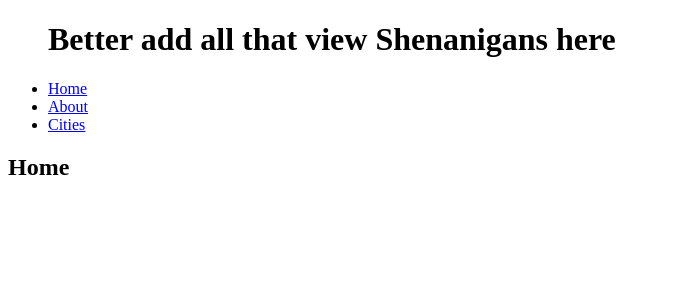
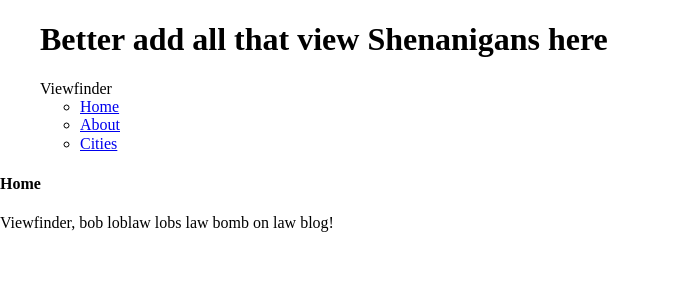
Before and after one commit to lisafaggiolo/Vuu, a React (Create React App) app in the folder client/: page /home in a window 1280 px wide. Shown: the top 300 px of the page, without its empty margins (0-677 px from the left). Built offline with nearby package versions, Linux system fonts and the light colour scheme; no server answers.

Commit message:
set up sass, divided home, about, cities and navbar into separate pages

```diff
--- a/client/package.json
+++ b/client/package.json
@@ -6,10 +6,12 @@
   "dependencies": {
     "axios": "^0.20.0",
     "classnames": "^2.2.6",
+    "normalize.css": "^8.0.1",
     "react": "^16.9.0",
     "react-dom": "^16.9.0",
     "react-router-dom": "^5.2.0",
     "react-scripts": "3.0.0",
+    "sass": "^1.27.1",
     "web-vitals": "^0.2.4"
   },
   "scripts": {
--- /dev/null
+++ b/client/src/components/About.js
@@ -0,0 +1,12 @@
+import React from 'react'
+
+const About = () => {
+  return (
+    <div className="container">
+      <h4 className="center">About</h4>
+      <p>Viewfinder is all about bob loblaw lobs law bomb on law blog!</p>
+    </div>
+  )
+}
+
+export default About;
--- a/client/src/components/App.js
+++ b/client/src/components/App.js
@@ -1,5 +1,5 @@
 import React, { useState, useEffect } from "react";
-import './App.css';
+import './App.scss';
 import Header from './Header';
 import Footer from './Footer';
 import axios from "axios";
@@ -12,6 +12,11 @@ import {
   useRouteMatch,
   useParams
 } from "react-router-dom";
+import Navbar from './Navbar';
+import Home from './Home';
+import About from './About';
+import Cities from './Cities';
+
 
 export default function App(props) {
   const [cities, setCities] = useState([]);
@@ -106,15 +111,7 @@ export default function App(props) {
       <div>
         <ul>
           <h1>Better add all that view Shenanigans here</h1>
-          <li>
-            <Link to="/">Home</Link>
-          </li>
-          <li>
-            <Link to="/about">About</Link>
-          </li>
-          <li>
-            <Link to="/cities">Cities</Link>
-          </li>
+          <Navbar />
         </ul>
 
         <Switch>
@@ -124,7 +121,7 @@ export default function App(props) {
           <Route path="/cities">
             <Cities />
           </Route>
-          <Route path="/">
+          <Route path="/home">
             <Home />
           </Route>
         </Switch>
@@ -133,49 +130,3 @@ export default function App(props) {
 
   );
 }
-function Home() {
-  return <h2>Home</h2>;
-}
-
-function About() {
-  return <h2>About</h2>;
-}
-
-function Cities() {
-  let match = useRouteMatch();
-
-  return (
-    <div>
-      <h2>Cities</h2>
-
-      <ul>
-        <li>
-          <Link to={`${match.url}/components`}>Components</Link>
-        </li>
-        <li>
-          <Link to={`${match.url}/props-v-state`}>
-            Props v. State
-          </Link>
-        </li>
-      </ul>
-
-      {/* The cities page has its own <Switch> with more routes
-          that build on the /cities URL path. You can think of the
-          2nd <Route> here as an "index" page for all cities, or
-          the page that is shown when no city is selected */}
-      <Switch>
-        <Route path={`${match.path}/:cityId`}>
-          <City />
-        </Route>
-        <Route path={match.path}>
-          <h3>Please select a city.</h3>
-        </Route>
-      </Switch>
-    </div>
-  );
-}
-
-function City() {
-  let { cityId } = useParams();
-  return <h3>Requested city ID: {cityId}</h3>;
-}
--- /dev/null
+++ b/client/src/components/App.scss
@@ -0,0 +1 @@
+@import "styles/variables.scss";
--- /dev/null
+++ b/client/src/components/Cities.js
@@ -0,0 +1,49 @@
+import React from 'react'
+import {
+  useRouteMatch,
+  Route,
+  Switch,
+  Link,
+  useParams
+} from "react-router-dom";
+
+function Cities() {
+  let match = useRouteMatch();
+
+  return (
+    <div className="container">
+      <h2 className="center">Cities</h2>
+
+      <ul>
+        <li>
+          <Link to={`${match.url}/components`}>Components</Link>
+        </li>
+        <li>
+          <Link to={`${match.url}/props-v-state`}>
+            Props v. State
+          </Link>
+        </li>
+      </ul>
+
+      {/* The cities page has its own <Switch> with more routes
+          that build on the /cities URL path. You can think of the
+          2nd <Route> here as an "index" page for all cities, or
+          the page that is shown when no city is selected */}
+      <Switch>
+        <Route path={`${match.path}/:cityId`}>
+          <City />
+        </Route>
+        <Route path={match.path}>
+          <h3>Please select a city.</h3>
+        </Route>
+      </Switch>
+    </div>
+  );
+}
+
+function City() {
+  let { cityId } = useParams();
+  return <h3>Requested city ID: {cityId}</h3>;
+}
+
+export default Cities;
--- a/client/src/components/Home.js
+++ b/client/src/components/Home.js
@@ -2,6 +2,11 @@ import React from 'react'
 
 const Home = () => {
   return (
-
+    <div className="container">
+      <h4 className="center">Home</h4>
+      <p>Viewfinder, bob loblaw lobs law bomb on law blog!</p>
+    </div>
   )
 }
+
+export default Home;
--- /dev/null
+++ b/client/src/components/Navbar.js
@@ -0,0 +1,19 @@
+import React from 'react'
+import { Link } from "react-router-dom";
+
+const Navbar = () => {
+  return (
+    <nav>
+      <div className="container">
+        <a className="brand-logo">Viewfinder</a>
+        <ul className="right">
+          <li><Link to="/home">Home</Link></li>
+          <li><Link to="/about">About</Link></li>
+          <li><Link to="/cities">Cities</Link></li>
+        </ul>
+      </div>
+    </nav>
+  )
+}
+
+export default Navbar;
--- a/client/src/hooks/useApplicationData.jsx
+++ b/client/src/hooks/findCities.jsx
@@ -4,6 +4,10 @@ import axios from "axios";
 const useApplicationData = () => {
   // const  setProvince = province => setState({...state, province})
   // const  setCity = city => setState({...state, city})
+
+  // city --> timezone and population
+  // timezone === 3, query to grab all cities that have +3 timezone
+  // cities.where
 };
 
 export default useApplicationData;
--- a/client/src/index.scss
+++ b/client/src/index.scss
@@ -0,0 +1,8 @@
+@import "~normalize.css/normalize.css";
+
+@import url("https://fonts.googleapis.com/css?family=Source+Sans+Pro:300,400,600,700,900");
+
+@import "styles/variables.scss";
+// @import "styles/reset.scss";
+
+// @import "styles/typography.scss";
```
Also changed, not shown: 1 other file (tests, documents, lock files or other folders).
